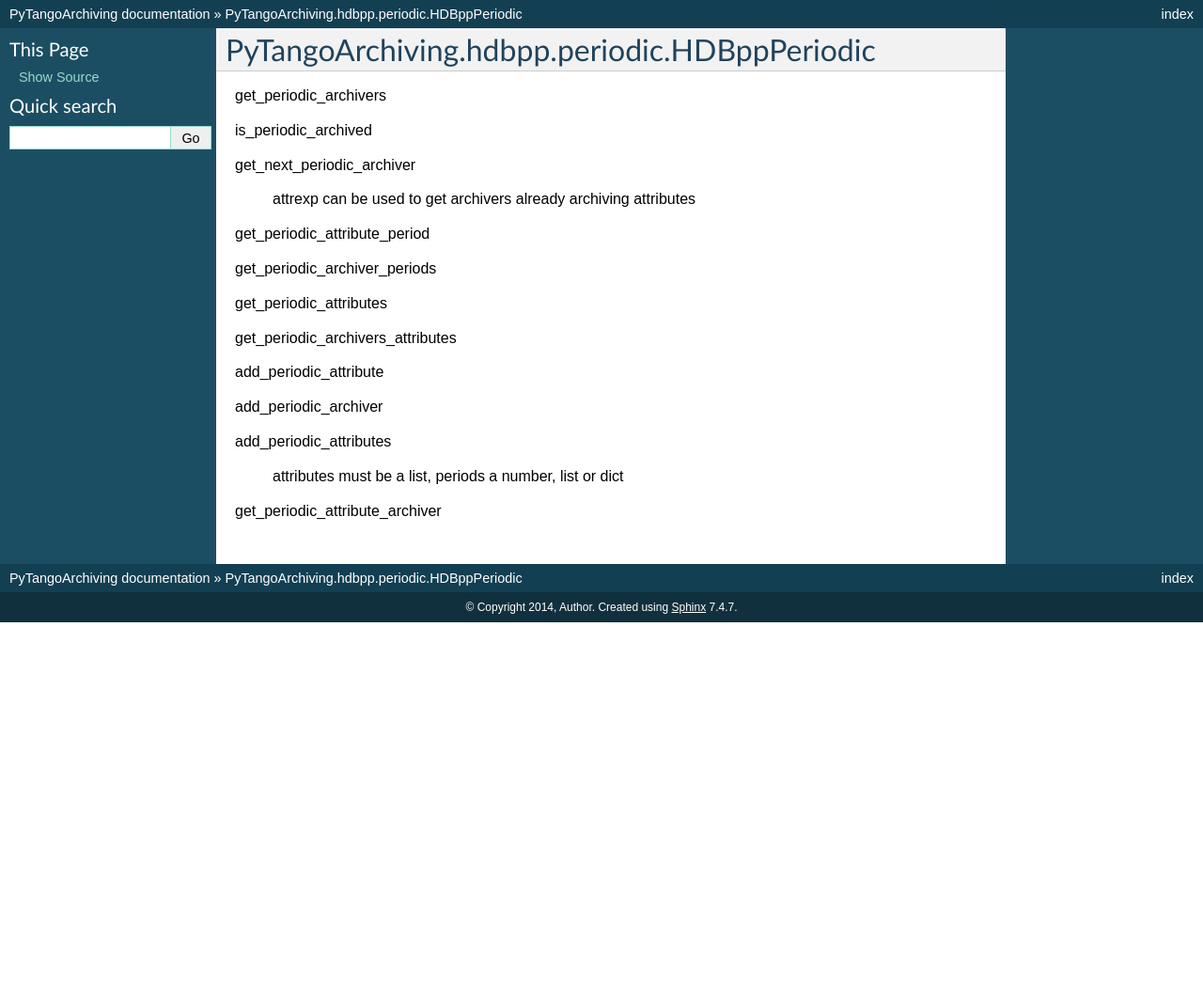
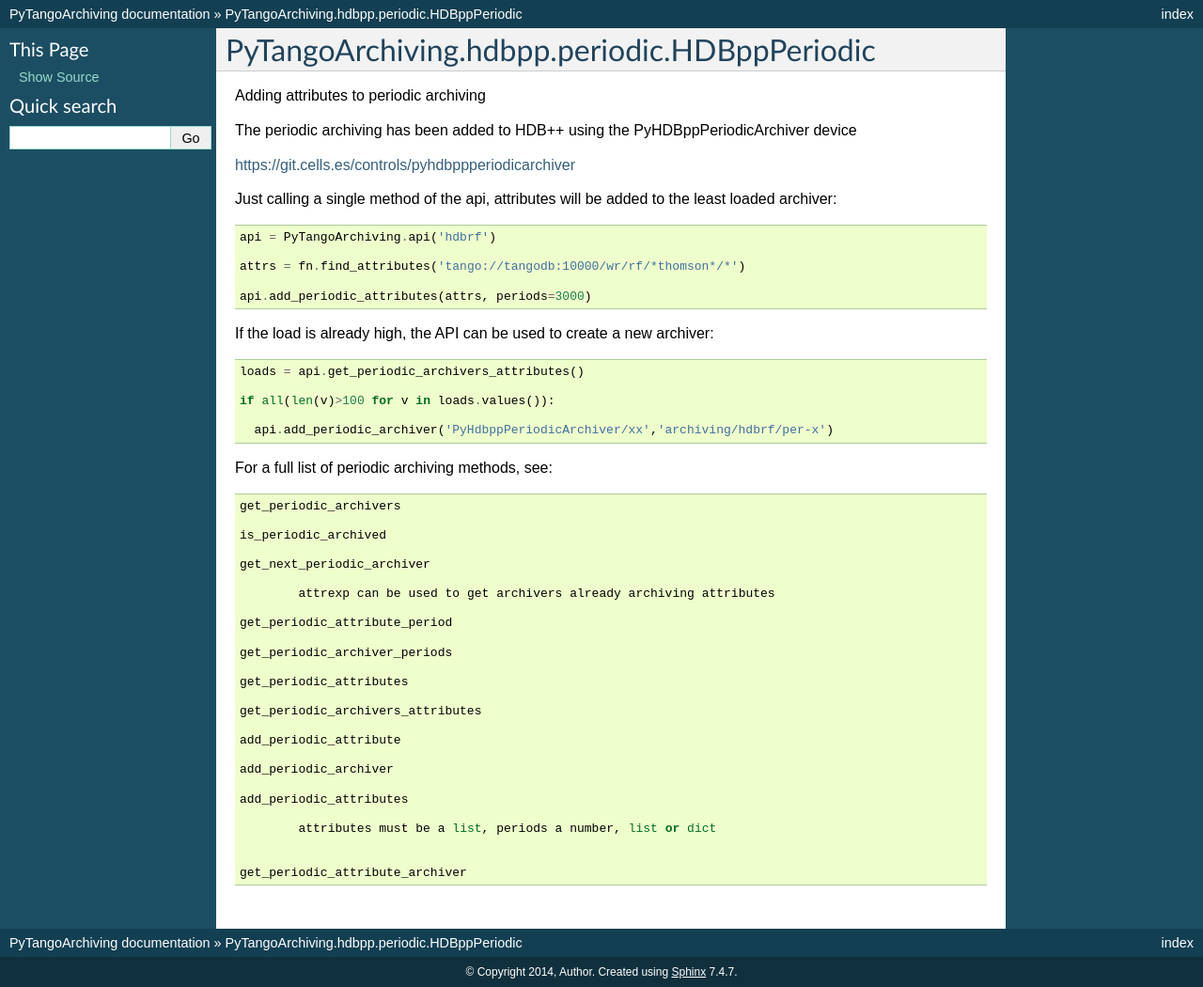
Before and after one commit to tango-controls/PyTangoArchiving, a Sphinx documentation site: the page built from doc/PyTangoArchiving.hdbpp.periodic.rst, in a window 1280 px wide. Shown: the whole page at 94% size. Built offline with Sphinx 7.4.7, drawn with Linux system fonts in a browser that asks for light colours; before the commit the page ends 900 px from its top, so only the background shows below that.

Commit message:
Update PyTangoArchiving.hdbpp.periodic.rst

```diff
--- a/doc/PyTangoArchiving.hdbpp.periodic.rst
+++ b/doc/PyTangoArchiving.hdbpp.periodic.rst
@@ -1,29 +1,58 @@
 PyTangoArchiving.hdbpp.periodic.HDBppPeriodic
 =============================================
 
-get_periodic_archivers
+Adding attributes to periodic archiving
 
-is_periodic_archived
+The periodic archiving has been added to HDB++ using the PyHDBppPeriodicArchiver device
 
-get_next_periodic_archiver
-
-        attrexp can be used to get archivers already archiving attributes
-
-get_periodic_attribute_period
-
-get_periodic_archiver_periods
-
-get_periodic_attributes
-
-get_periodic_archivers_attributes
-
-add_periodic_attribute
-
-add_periodic_archiver
-
-add_periodic_attributes
-
-        attributes must be a list, periods a number, list or dict
+https://git.cells.es/controls/pyhdbppperiodicarchiver
 
 
-get_periodic_attribute_archiver
+Just calling a single method of the api, attributes will be added to the least loaded archiver::
+
+        api = PyTangoArchiving.api('hdbrf')
+
+        attrs = fn.find_attributes('tango://tangodb:10000/wr/rf/*thomson*/*')
+
+        api.add_periodic_attributes(attrs, periods=3000)
+
+
+
+If the load is already high, the API can be used to create a new archiver::
+
+        loads = api.get_periodic_archivers_attributes()
+
+        if all(len(v)>100 for v in loads.values()):
+
+          api.add_periodic_archiver('PyHdbppPeriodicArchiver/xx','archiving/hdbrf/per-x')
+
+
+
+For a full list of periodic archiving methods, see::
+
+        get_periodic_archivers
+
+        is_periodic_archived
+
+        get_next_periodic_archiver
+
+                attrexp can be used to get archivers already archiving attributes
+
+        get_periodic_attribute_period
+
+        get_periodic_archiver_periods
+
+        get_periodic_attributes
+
+        get_periodic_archivers_attributes
+
+        add_periodic_attribute
+
+        add_periodic_archiver
+
+        add_periodic_attributes
+
+                attributes must be a list, periods a number, list or dict
+
+
+        get_periodic_attribute_archiver
```
